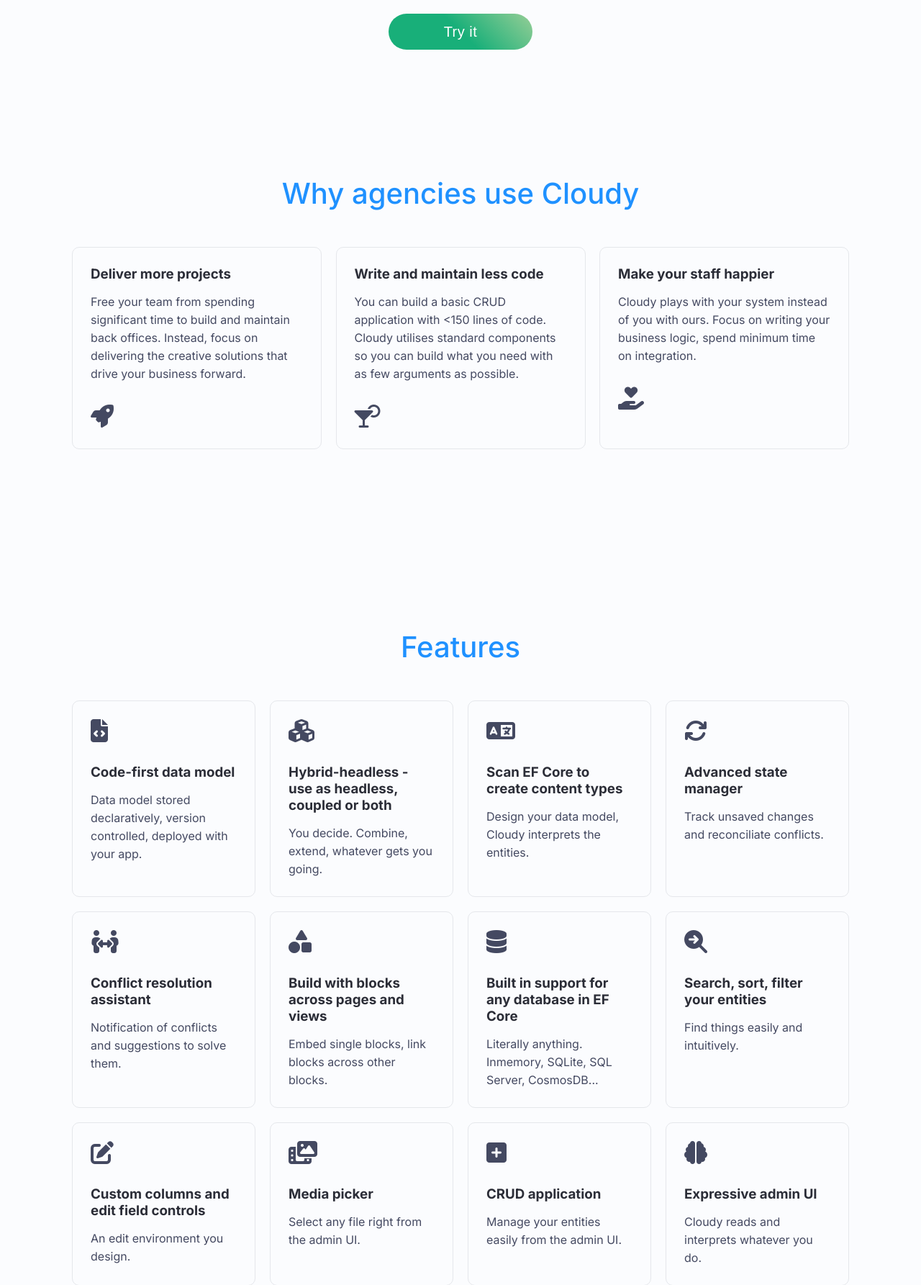
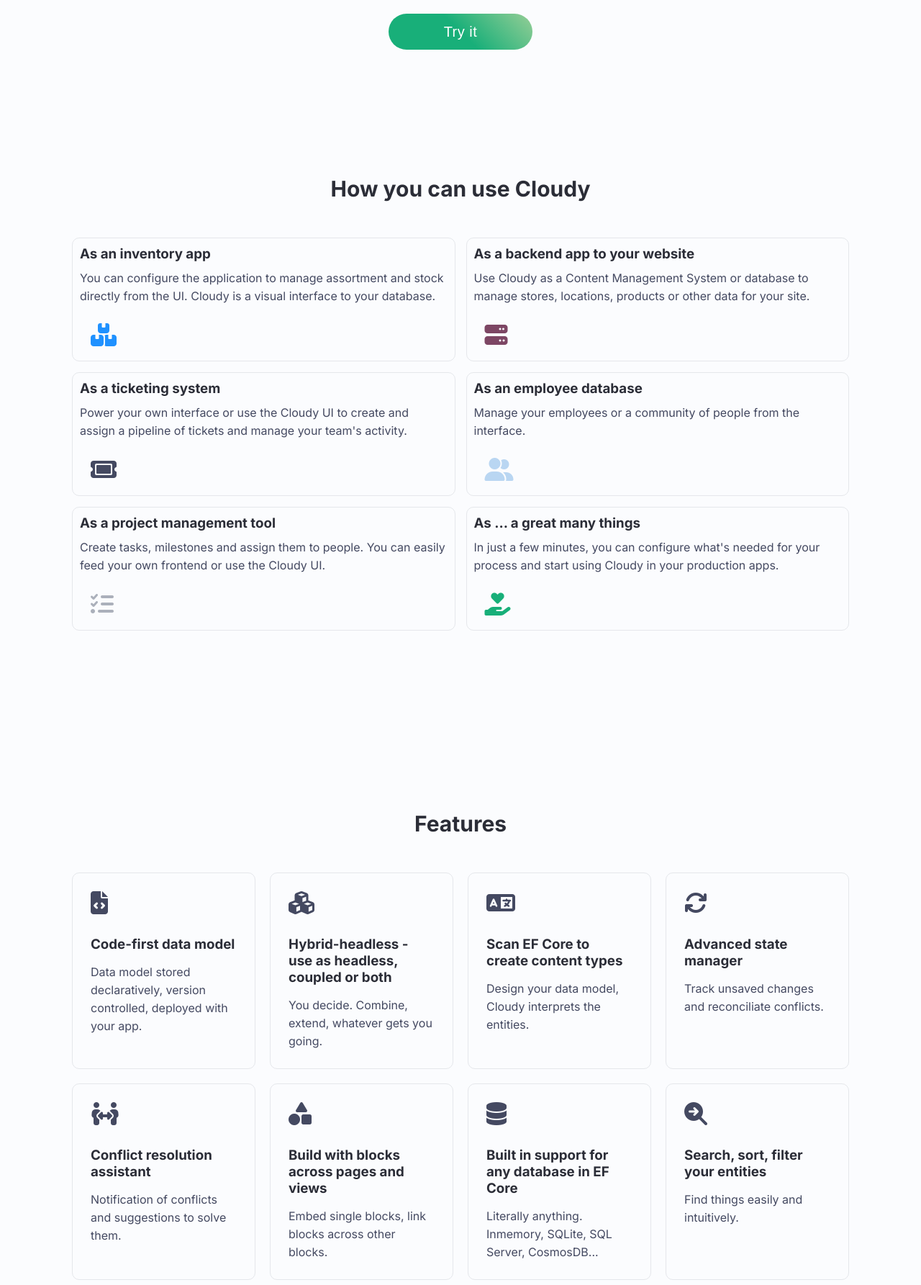
Before and after one commit to cloudy-net/cloudy-website, an ASP.NET Core app: template cloudy-website/Views/Home/Index.cshtml in a window 1280 px wide. Shown: the part 1293-3078 px from the top of the page at 72% size. Run offline with ASP.NET Core 8, Linux system fonts and the light colour scheme; the template is opened without the code that fills it, so the values that code supplies are empty; some libraries are stand-ins or nearby versions.

Commit message:
Use cases update

```diff
--- a/cloudy-website/Views/Home/Index.cshtml
+++ b/cloudy-website/Views/Home/Index.cshtml
@@ -59,24 +59,39 @@
     </div>
 </div>
 
-<div id="businessTitle" class="containerTitle">
-    <h2>Why agencies use Cloudy</h2>
+<div class="containerTitle">
+    <h2>How you can use Cloudy</h2>
 </div>
-<div class="uspContainer">
+<div class="container">
     <div class="uspDiv block">
-        <h3>Deliver more projects</h3>
-        <p>Free your team from spending significant time to build and maintain back offices. Instead, focus on delivering the creative solutions that drive your business forward.</p>
-        <i class="fa-solid fa-rocket fa-2x"></i>
+        <h3>As an inventory app</h3>
+        <p>You can configure the application to manage assortment and stock directly from the UI. Cloudy is a visual interface to your database.</p>
+        <i class="fa-solid fa-boxes-stacked fa-2x" style="color: var(--primaryBrandColor);"></i>
     </div>
     <div class="uspDiv block">
-        <h3>Write and maintain less code</h3>
-        <p>You can build a basic CRUD application with &lt;150 lines of code. Cloudy utilises standard components so you can build what you need with as few arguments as possible.</p>
-        <i class="fa-solid fa-martini-glass-citrus fa-2x"></i>
+        <h3>As a backend app to your website</h3>
+        <p>Use Cloudy as a Content Management System or database to manage stores, locations, products or other data for your site.</p>
+        <i class="fa-solid fa-server fa-2x" style="color: var(--tertiaryBrandColor);"></i>
     </div>
     <div class="uspDiv block">
-        <h3>Make your staff happier</h3>
-        <p>Cloudy plays with your system instead of you with ours. Focus on writing your business logic, spend minimum time on integration.</p>
-        <i class="fa-solid fa-hand-holding-heart fa-2x"></i>
+        <h3>As a ticketing system</h3>
+        <p>Power your own interface or use the Cloudy UI to create and assign a pipeline of tickets and manage your team's activity.</p>
+        <i class="fa-solid fa-ticket fa-2x"></i>
+    </div>
+    <div class="uspDiv block">
+        <h3>As an employee database</h3>
+        <p>Manage your employees or a community of people from the interface.</p>
+        <i class="fa-solid fa-user-group fa-2x" style="color: var(--secondaryBrandColor);"></i>
+    </div>
+    <div class="uspDiv block">
+        <h3>As a project management tool</h3>
+        <p>Create tasks, milestones and assign them to people. You can easily feed your own frontend or use the Cloudy UI.</p>
+        <i class="fa-solid fa-list-check fa-2x" style="color: var(--boxContent);"></i>
+    </div>
+    <div class="uspDiv block">
+        <h3>As ... a great many things</h3>
+        <p>In just a few minutes, you can configure what's needed for your process and start using Cloudy in your production apps.</p>
+        <i class="fa-solid fa-hand-holding-heart fa-2x" style="color: var(--primaryBtn);"></i>
     </div>
 </div>
 
--- a/cloudy-website/wwwroot/css/site.css
+++ b/cloudy-website/wwwroot/css/site.css
@@ -24,7 +24,7 @@
 
     Hero: 60px
     H1: 50px
-    H2: 40px
+    H2: 30px
     H3: 20px
     H4: 18px
     P, A primary: 14px
@@ -56,9 +56,8 @@
 }
 
 h2 {
-    color: var(--primaryBrandColor);
-    font-size: 40px;
-    font-weight: 500;
+    font-size: 30px;
+    font-weight: 700;
 }
 
 p, h4 {
@@ -137,7 +136,6 @@
     margin-bottom: 50px;
     margin-top: 150px;
     text-align: center;
-    font-size: 20px;
 }
 
 .block {
@@ -584,9 +582,6 @@
     h1 {
         font-size: 8vw;
     }
-    h2 {
-        font-size: 7vw;
-    }
 }
 @media (max-width: 700px) {
     .heroCode {
@@ -624,7 +619,7 @@
         font-size: 10vw;
     }
     h2 {
-        font-size: 9vw;
+        font-size: 25px;
     }
 }
 @media (max-width: 390px) {
@@ -637,9 +632,9 @@
 }
 
 
-/* USP container section */
+/* examples and references section */
 
-.uspContainer {
+.container {
     width: 90%;
     max-width: 1200px;
     margin-left: 5%;
@@ -651,8 +646,6 @@
     flex-wrap: wrap;
     justify-content: space-between;
 }
-
-
 
 .notHomeMargin {
     margin-top: 100px;
@@ -670,28 +663,16 @@
     }
 
 .uspDiv {
-    min-height: 259px;
-    min-width: 325px;
-    width: 30%;
+    flex: 1 0 40%;
+    min-width: 250px;
 }
 
-    .uspDiv > h3, .uspDiv > p, .uspDiv > i {
-        margin: 15px;
+    .uspDiv > * {
+        margin-bottom: 10px;
     }
 
-.uspLink {
-    text-decoration: none;
-    color: var(--secondaryTxt);
-}
-
 @media (max-width: 1197px) {
-    #businessTitle {
-        text-align: center;
-    }
-    #developerTitle {
-        text-align: center;
-    }
-    .uspContainer {
+    .container {
         justify-content: center;
     }
 }
```
